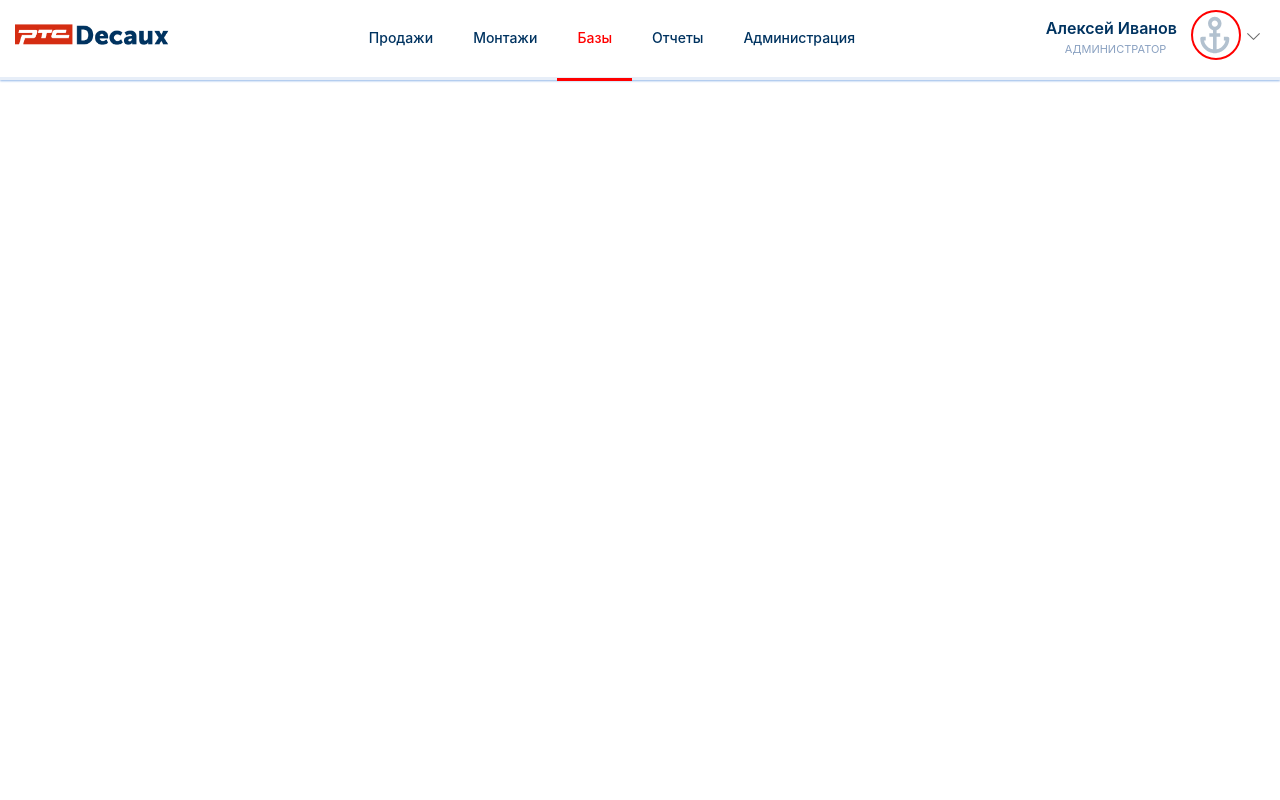
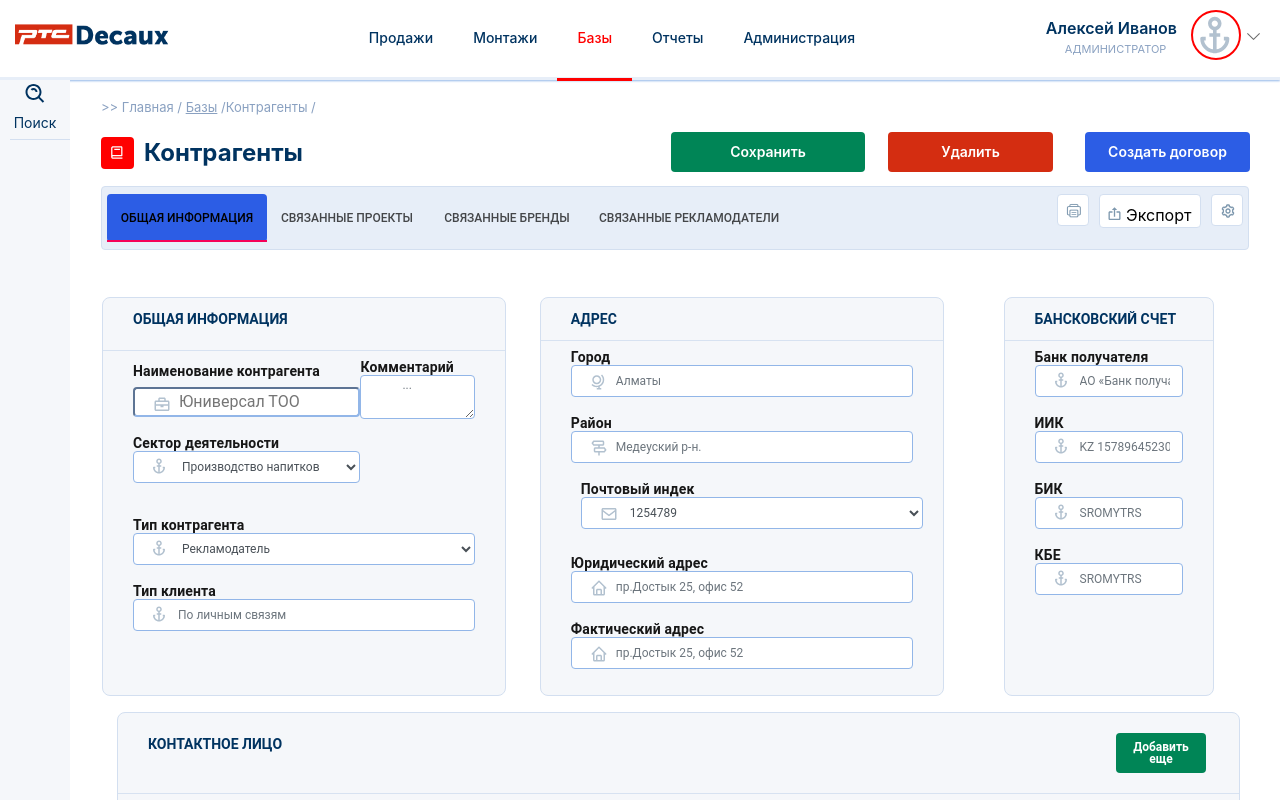
Before and after one commit to Khan177/pg-front, a React (Create React App) app: page /base/partner/info in a window 1280 px wide. Shown: the top 800 px of the page. Built offline with nearby package versions, Linux system fonts and the light colour scheme.

Commit message:
убрал компонент AllHeader

```diff
--- a/src/App.js
+++ b/src/App.js
@@ -1,23 +1,23 @@
 import React from 'react';
 import './App.css';
 import './assets/fonts/sf-ui-display-cufonfonts-webfont/style.css'
-import AllHeader from "./containers/AllHeader/AllHeader";
 import Content from "./containers/PartnerTable/Content";
 import {BrowserRouter} from "react-router-dom";
 import {Route, Switch} from "react-router";
 import PartnerEdit from "./containers/PartnerEdit/PartnerEdit";
 import OutdoorFurniture from "./containers/Base/OutdoorFurniture/OudoorFurniture";
+import Header from "./components/Header/Header";
 function App() {
     return (
         <>
             <BrowserRouter>
                 <header>
-                    <AllHeader/>
+                    <Header/>
                 </header>
                 <Switch>
                     <Route path="/base/partners" exact component={Content}/>
                     {/*<Route path="" exact component={newFilter}/>*/}
-                    <Route path="/partnerEdit" exact component={PartnerEdit}/>
+                    <Route path="/base/partner/info" exact component={PartnerEdit}/>
                     <Route path="/outdoor_furniture" exact component={OutdoorFurniture}/>
                 </Switch>
             </BrowserRouter>
--- a/src/components/PartnerSearchBlock/PartnerSearchBlock.js
+++ b/src/components/PartnerSearchBlock/PartnerSearchBlock.js
@@ -13,19 +13,17 @@ import {connect} from "react-redux";
 
 
 function TabPanel(props) {
-    const {children, value, index, ...other} = props;
+    const {children, value, index } = props;
 
     return (
         <div>
             <div
-                role="tabpanel"
-                hidden={value !== index}
                 id={`simple-tabpanel-${index}`}
-                aria-labelledby={`simple-tab-${index}`}
-                {...other}
+                // aria-labelledby={`simple-tab-${index}`}
+
             >
                 {value === index && (
-                    <Box p={3} style={{width: "100%"}}>
+                    <Box p={2} style={{width: "100%"}}>
                         <Typography>{children}</Typography>
                     </Box>
                 )}
@@ -43,17 +41,19 @@ TabPanel.propTypes = {
 function a11yProps(index) {
     return {
         id: `simple-tab-${index}`,
-        'aria-controls': `simple-tabpanel-${index}`,
     };
 }
-
 const SimpleTabs = (props) => {
     const [value, setValue] = React.useState(0);
 
     const handleChange = (event, newValue) => {
         console.log(event)
         console.log(newValue)
-        setValue(newValue);
+        setValue(newValue)
+        return{
+            class:"active",
+        }
+
     };
     let fastSearch =
         <span className="input_fast_search" id="input_fast_search">
--- a/src/containers/AllHeader/AllHeader.js
+++ /dev/null
@@ -1,13 +0,0 @@
-import React, {useState} from "react";
-import Header from "../../components/Header/Header";
-
-
-const AllHeader =  () => {
-
-    return(
-        <>
-            <Header/>
-        </>
-    )
-}
-export default AllHeader
```
